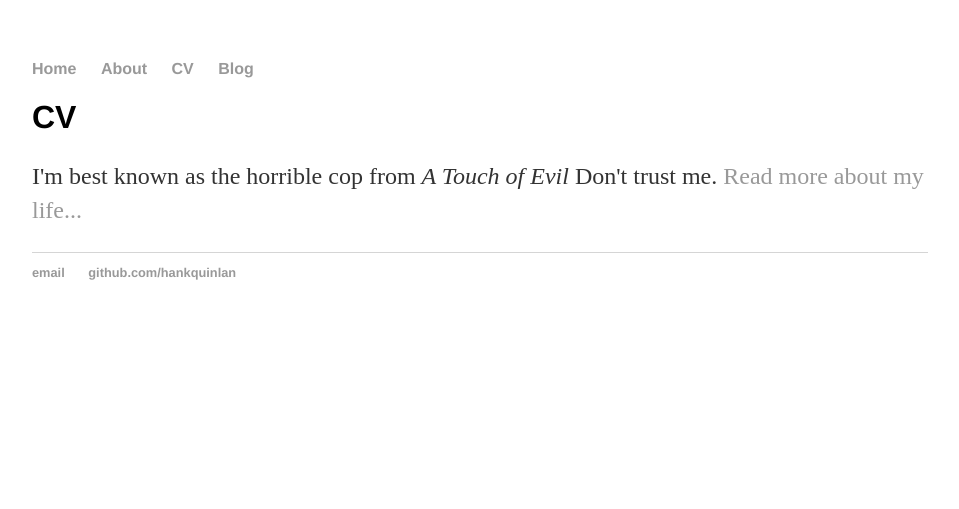
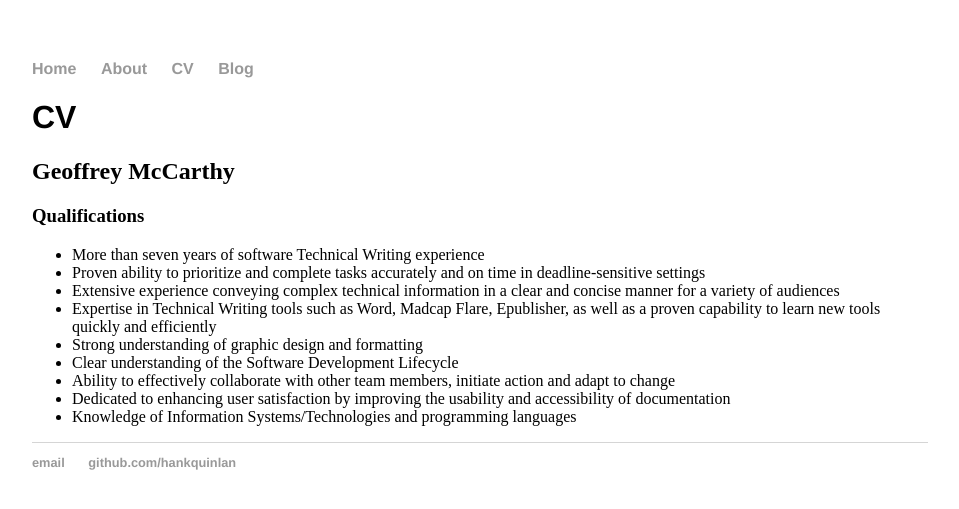
Before and after one commit to materurbium/github.io, a Jekyll site: the page cv/index.html, which Jekyll copies as it is, in a window 1280 px wide. Shown: the top 509 px of the page, without its empty margins (160-1119 px from the left). Built offline with Jekyll 4.4.1, drawn with Linux system fonts in a browser that asks for light colours.

Commit message:
Update index.html

```diff
--- a/cv/index.html
+++ b/cv/index.html
@@ -17,7 +17,19 @@
 		<div class="container">
     		<div class="blurb">
         		<h1>CV</h1>
-				<p>I'm best known as the horrible cop from <em>A Touch of Evil</em> Don't trust me. <a href="/about">Read more about my life...</a></p>
+				<h2>Geoffrey McCarthy</h2>
+				<h3>Qualifications</h3>
+				<ul>
+					<li>More than seven years of software Technical Writing experience</li>
+					<li>Proven ability to prioritize and complete tasks accurately and on time in deadline-sensitive settings</li>
+					<li>Extensive experience conveying complex technical information in a clear and concise manner for a variety of audiences</li>
+					<li>Expertise in Technical Writing tools such as Word, Madcap Flare, Epublisher, as well as a proven capability to learn new tools quickly and efficiently</li>
+					<li>Strong understanding of graphic design and formatting</li>
+					<li>Clear understanding of the Software Development Lifecycle</li>
+					<li>Ability to effectively collaborate with other team members, initiate action and adapt to change</li>
+					<li>Dedicated to enhancing user satisfaction by improving the usability and accessibility of documentation</li>
+					<li>Knowledge of Information Systems/Technologies and programming languages</li>
+				</ul>
     		</div><!-- /.blurb -->
 		</div><!-- /.container -->
 		<footer>
```
